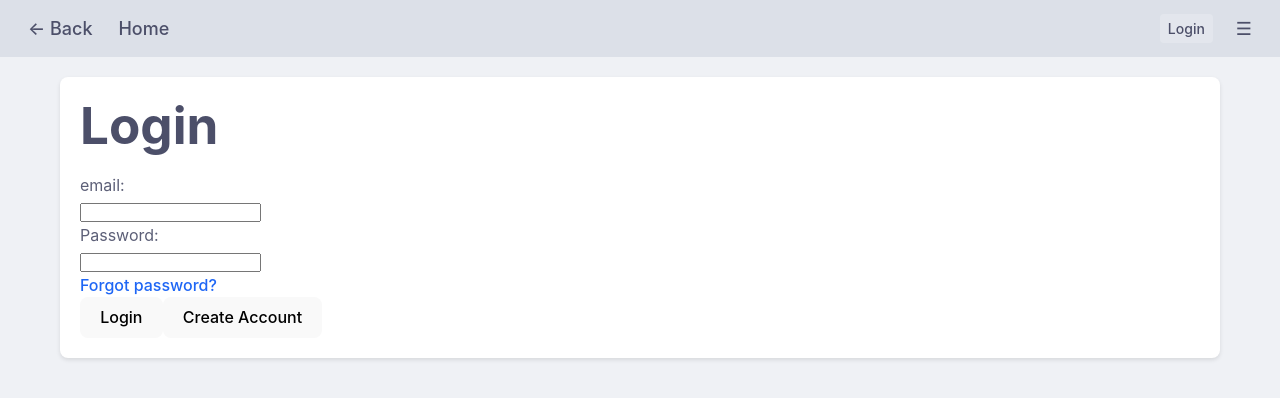
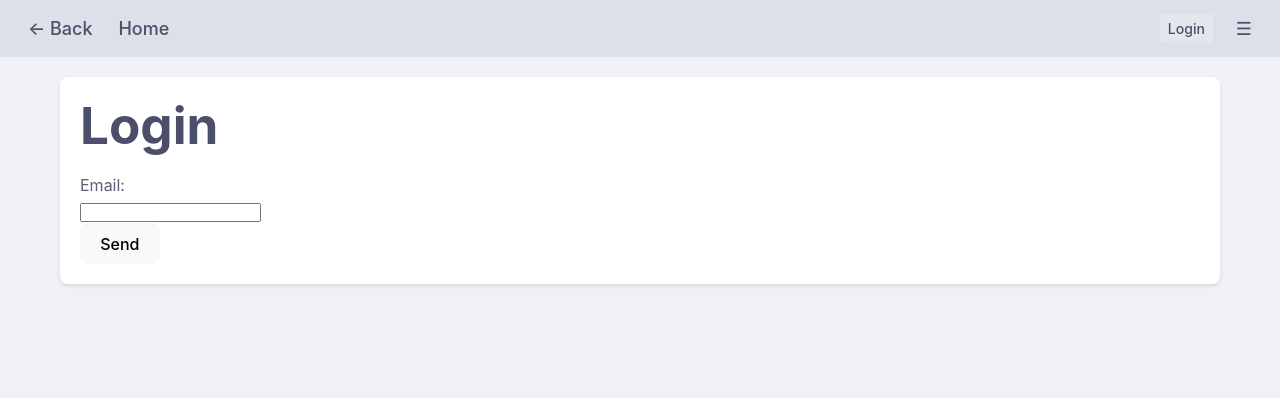
Before and after one commit to MattWAC/SWE, a React (Vite) app in the folder wombats-app/: page /login in a window 1280 px wide. Both pictures are taken after a click on the link "Forgot password?". Shown: the top 398 px of the page. Built offline with nearby package versions, Linux system fonts and the light colour scheme; no server answers.

Commit message:
reset Password working

```diff
--- a/wombats-app/src/pages/Login.jsx
+++ b/wombats-app/src/pages/Login.jsx
@@ -12,6 +12,7 @@
   const [password2,setPass2] = useState("");
   const [errorMSG,setError] = useState("");
   const [createAccount,SetCreateAccount] = useState(false);
+  const [reset, SetReset] = useState(false);
   const nav = useNavigate();
 
   // const unsubcribe = onAuthStateChanged(auth, (user) => {
@@ -61,14 +62,15 @@
     });
   }
 
-  const reset_pass = () => {
-    // sendPasswordResetEmail(auth,email); //TODO make forgot pass
+  const reset_pass = (e) => {
+    sendPasswordResetEmail(auth,email); //TODO make forgot pass
+    SetReset(false);
   }
 
   return (
     <div className="page">
       <h1>Login</h1>
-      {!createAccount ?
+      {!createAccount && !reset ?
       (<form onSubmit={login}>
         <p>email:</p><input
           type="email"
@@ -84,7 +86,7 @@
           required
         />
         <br/>
-        <a onClick={reset_pass}>Forgot password?</a>
+        <a onClick={(e)=>(SetReset(true))}>Forgot password?</a>
         <br/>
         <button type="submit">Login</button>
         <button onClick={(e) => {SetCreateAccount(true)}}>Create Account</button>
@@ -117,6 +119,18 @@
         {errorMSG ? (<p>{errorMSG}</p>) : ""}
       </form>
       ) : ""}
+      {reset ? (
+        <form onSubmit={reset_pass}>
+        <p>Email:</p><input
+          type="text"
+          value={email}
+          onChange={(e) => setemail(e.target.value)}
+          required
+        />
+        <br/>
+        <button type="submit">Send</button>
+        </form>
+      ) : ""}
       {auth.currentUser ? (<button onClick={logout}>logout</button>): ""}
 
     </div>
```
Also changed, not shown: 1 other file (tests, documents, lock files or other folders).
